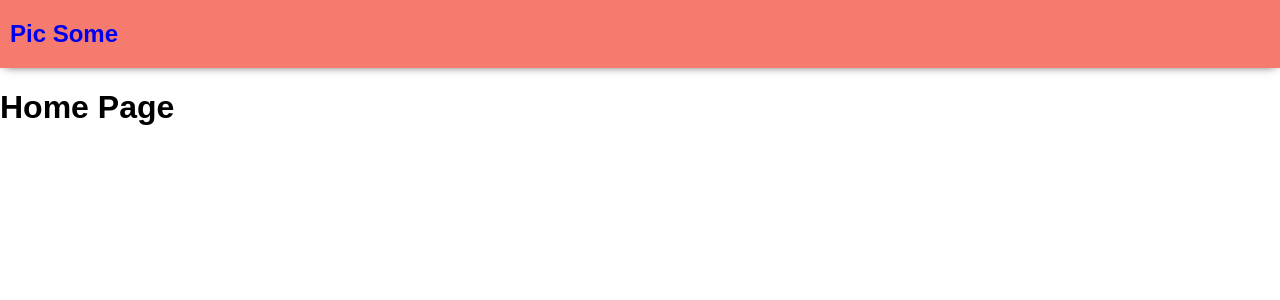
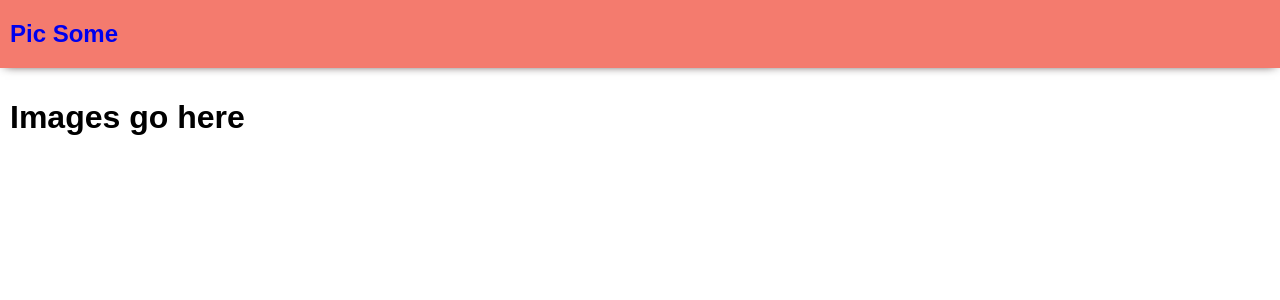
Before and after one commit to 874bowen/pic-some, a React (Vite) app: page / in a window 1280 px wide. Shown: the top 300 px of the page. Built offline with nearby package versions, Linux system fonts and the light colour scheme.

Commit message:
add outlet to render the children

```diff
--- a/src/App.tsx
+++ b/src/App.tsx
@@ -1,11 +1,12 @@
 import Header from './components/Header'
 import './App.css'
+import { Outlet } from "react-router-dom"
 
 function App() {
   return (
     <div>
       <Header />
-      <h1>Home Page</h1>
+      <Outlet />
     </div>
   )
 }
```
